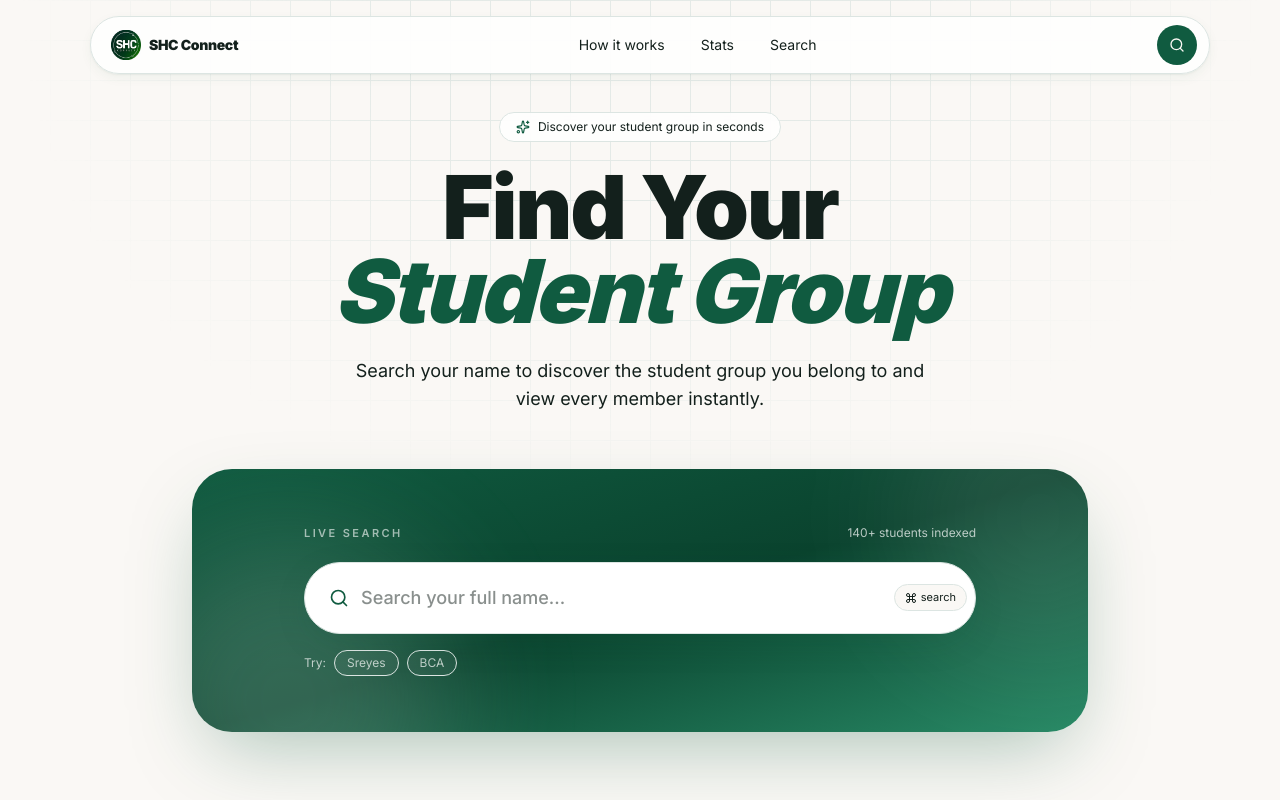
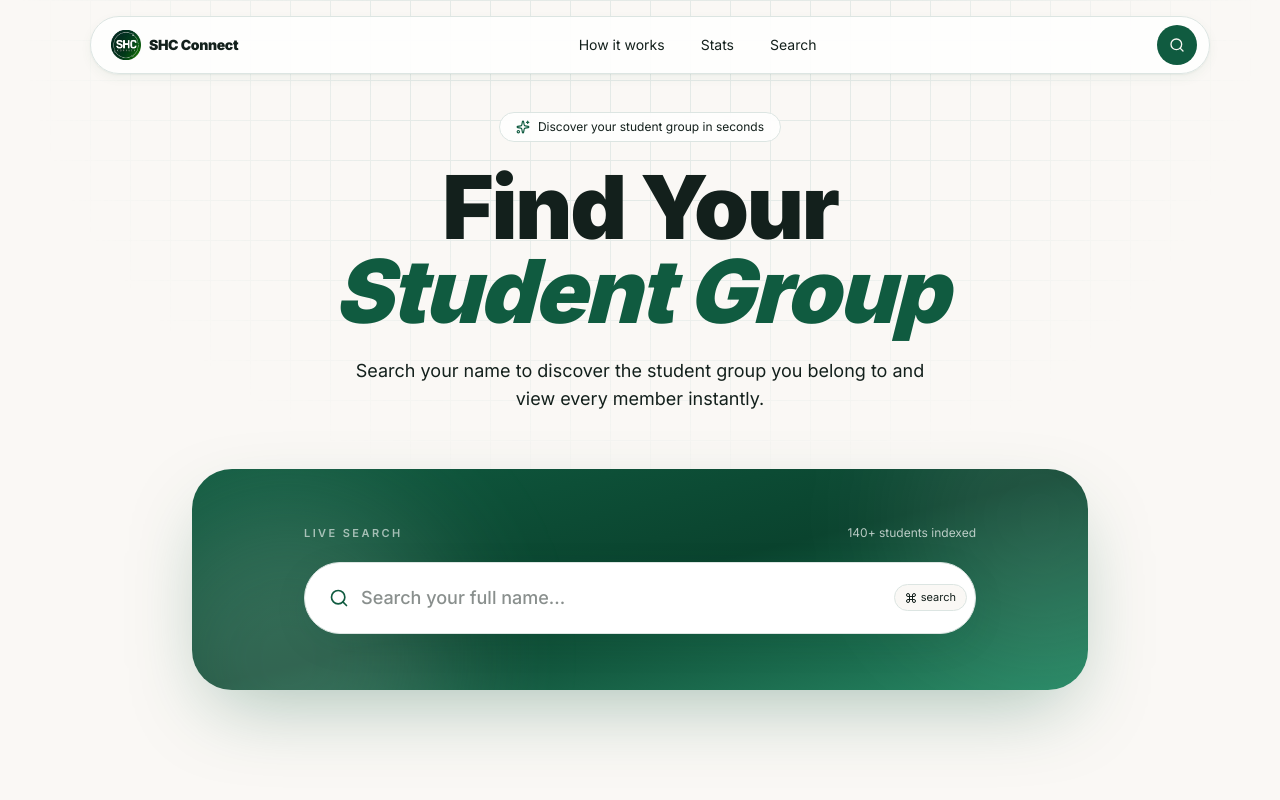
Before and after one commit to sre-yes-v/find-your-college-mate, a Next.js app: page / in a window 1280 px wide. Shown: the top 800 px of the page. Built offline with nearby package versions, Linux system fonts and the light colour scheme.

Commit message:
fixed searching filter

```diff
--- a/components/Hero.tsx
+++ b/components/Hero.tsx
@@ -35,12 +35,7 @@ export function Hero() {
               <span className="text-xs">140+ students indexed</span>
             </div>
             <SearchBar />
-            <div className="mt-4 flex flex-wrap items-center justify-baseline gap-2 text-xs text-white/70">
-              <span>Try:</span>
-              {["Sreyes","BCA",].map(t => (
-                <span key={t} className="rounded-full border border-white/20 bg-white/5 px-3 py-1">{t}</span>
-              ))}
-            </div>
+
           </div>
         </div>
       </motion.div>
--- a/lib/search.ts
+++ b/lib/search.ts
@@ -7,9 +7,7 @@ export function searchStudents(query: string, limit = 8): Student[] {
   return allStudents
     .filter(
       (s) =>
-        s.name.toLowerCase().includes(q) ||
-        s.department.toLowerCase().includes(q) ||
-        s.groupId.toLowerCase().includes(q),
+        s.name.toLowerCase().includes(q)
     )
     .slice(0, limit);
 }
```
